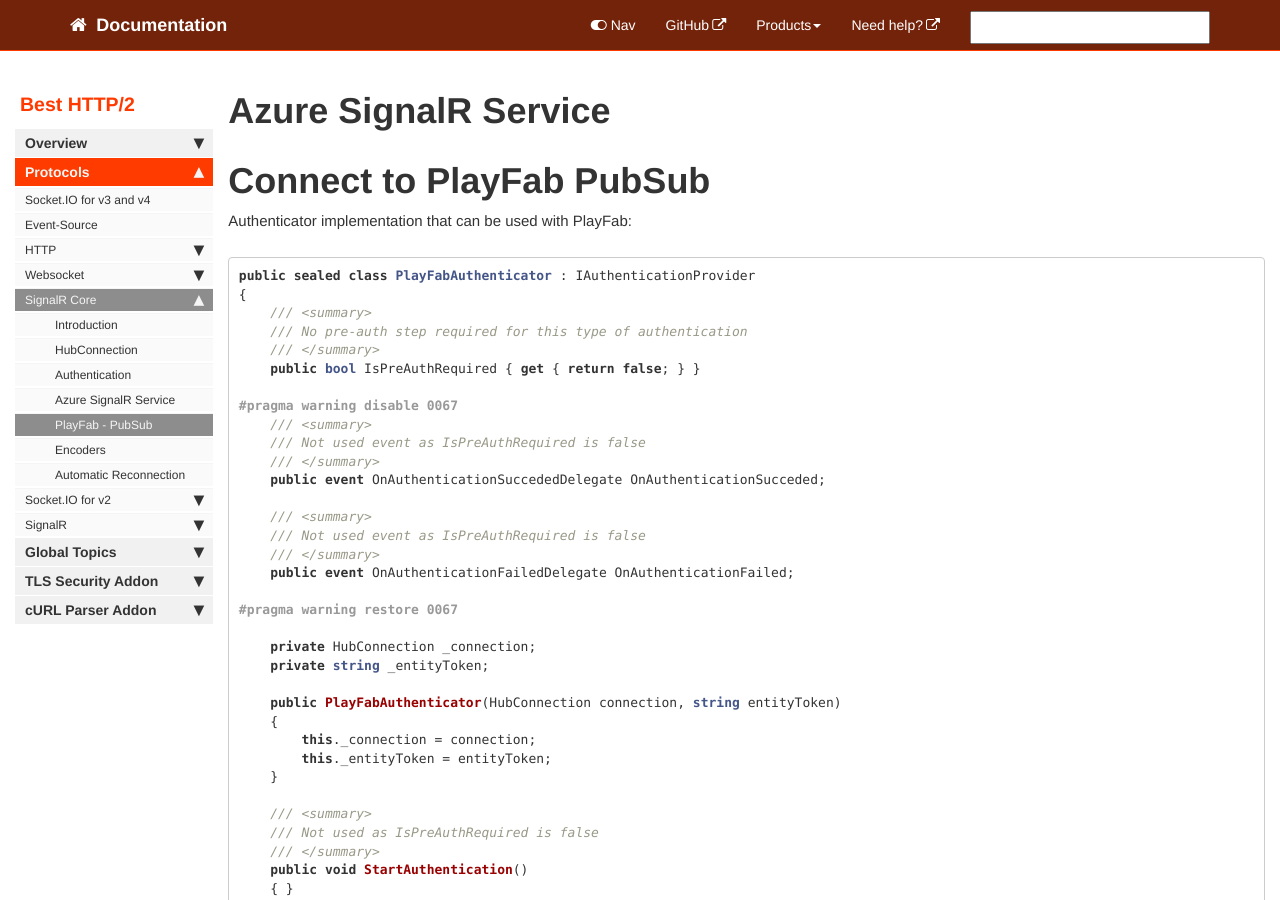
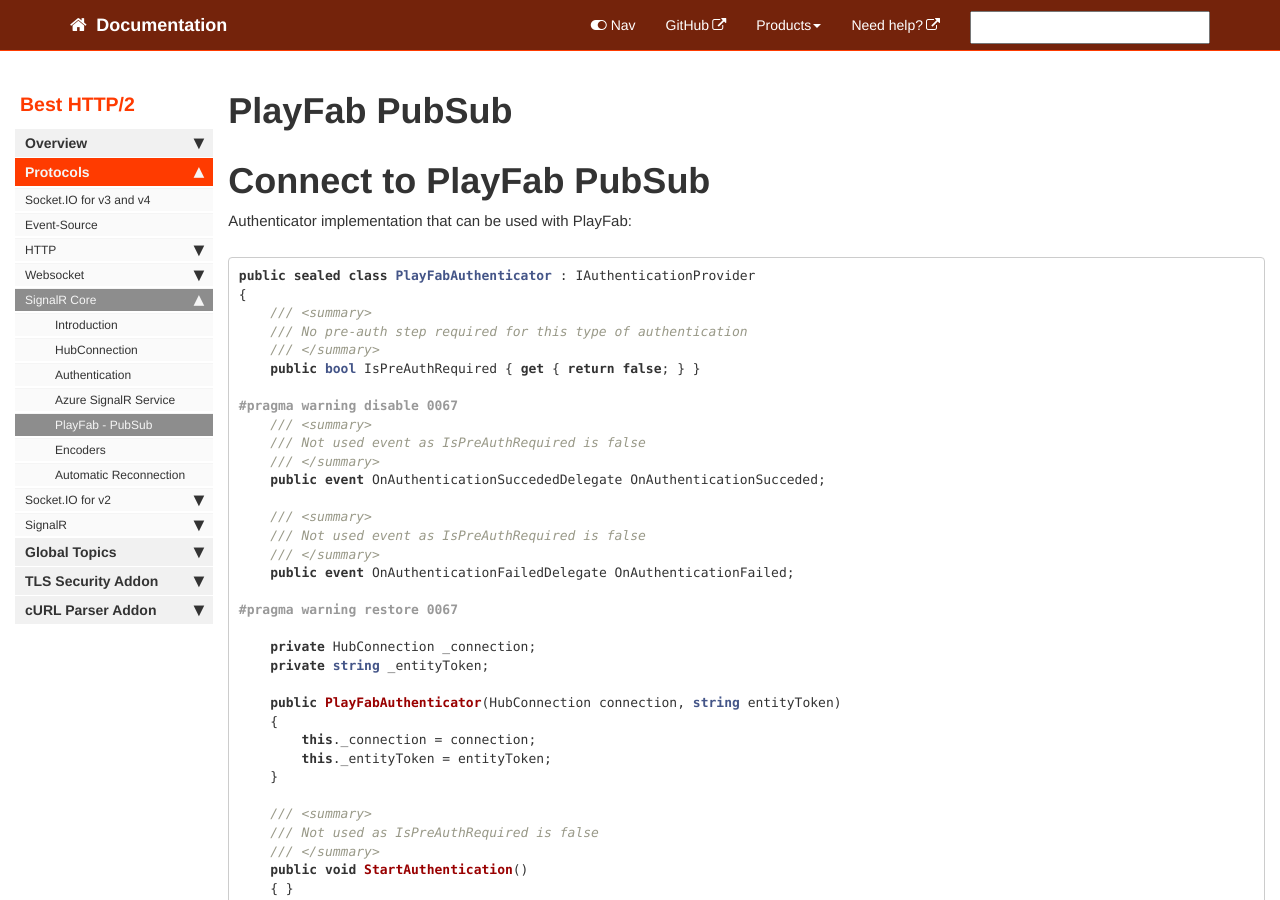
Before and after one commit to Benedicht/BestHTTP-Documentation, a Jekyll site: the page built from pages/best_http2/protocols/signalr_core/PlayFabPubSub.md, in a window 1280 px wide and 900 px high. Built offline with Jekyll 4.4.1, drawn with Linux system fonts in a browser that asks for light colours; comment, search, counter and statistics services are not loaded.

Commit message:
Fixed title.

```diff
--- a/pages/best_http2/protocols/signalr_core/PlayFabPubSub.md
+++ b/pages/best_http2/protocols/signalr_core/PlayFabPubSub.md
@@ -1,5 +1,5 @@
 ---
-title: Azure SignalR Service
+title: PlayFab PubSub
 sidebar: best_http2_main_sidebar
 ---
 
```
